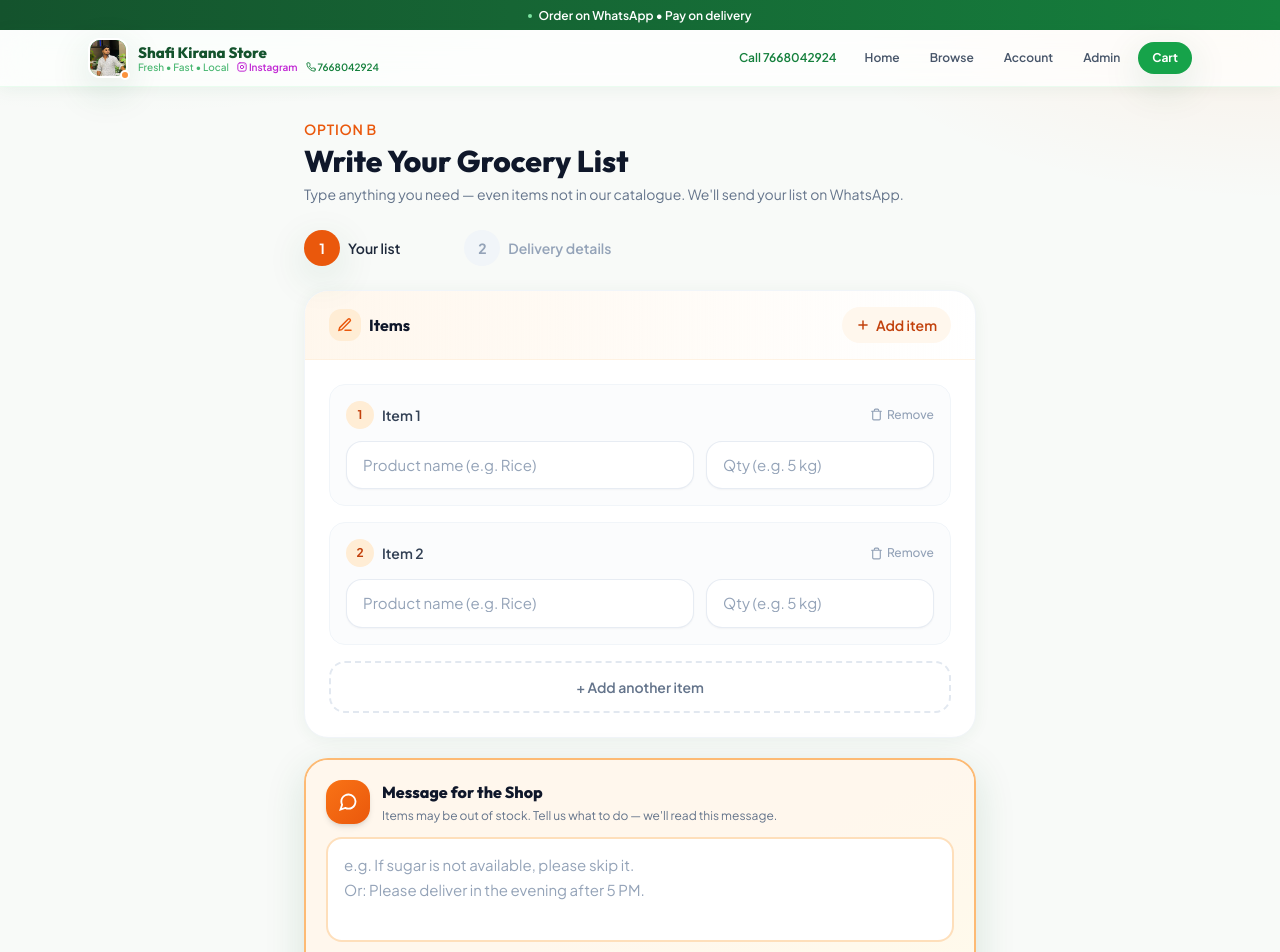
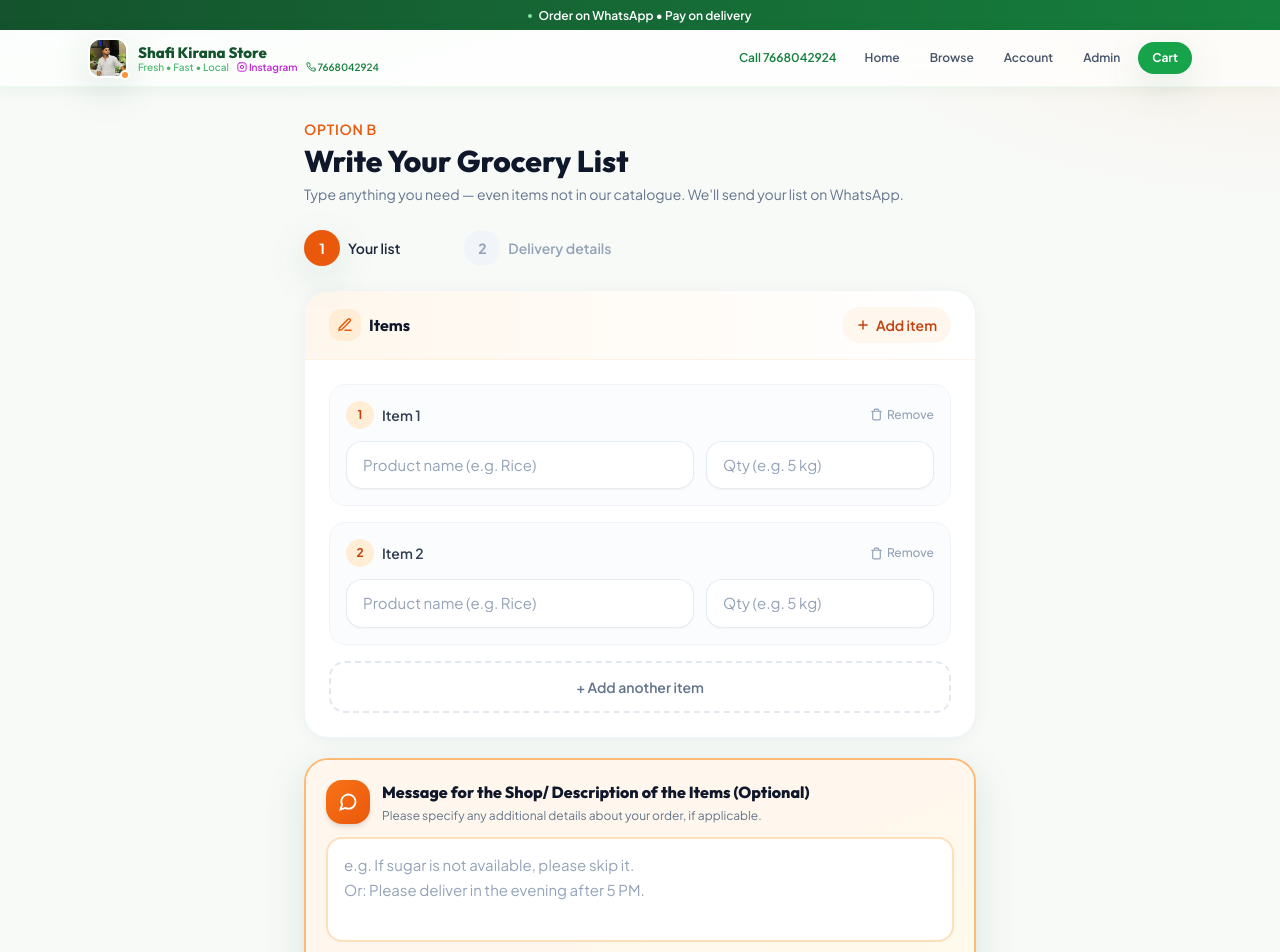
Before and after one commit to mrrayyan2005/shafi-kirana-store, a React (Vite) app: page /custom-list in a window 1280 px wide. Shown: the top 952 px of the page. Built offline with nearby package versions, Linux system fonts and the light colour scheme.

Commit message:
Update CustomList.jsx

```diff
--- a/src/pages/CustomList.jsx
+++ b/src/pages/CustomList.jsx
@@ -268,11 +268,10 @@ export default function CustomList() {
                 </div>
                 <div className="flex-1">
                   <h2 className="font-display font-extrabold text-slate-900 text-base">
-                    Message for the Shop
+                    Message for the Shop/ Description of the Items (Optional)
                   </h2>
                   <p className="text-xs text-slate-500 mt-0.5 leading-relaxed">
-                    Items may be out of stock. Tell us what to do — we&apos;ll read
-                    this message.
+                    Please specify any additional details about your order, if applicable.
                   </p>
                 </div>
               </div>
```
